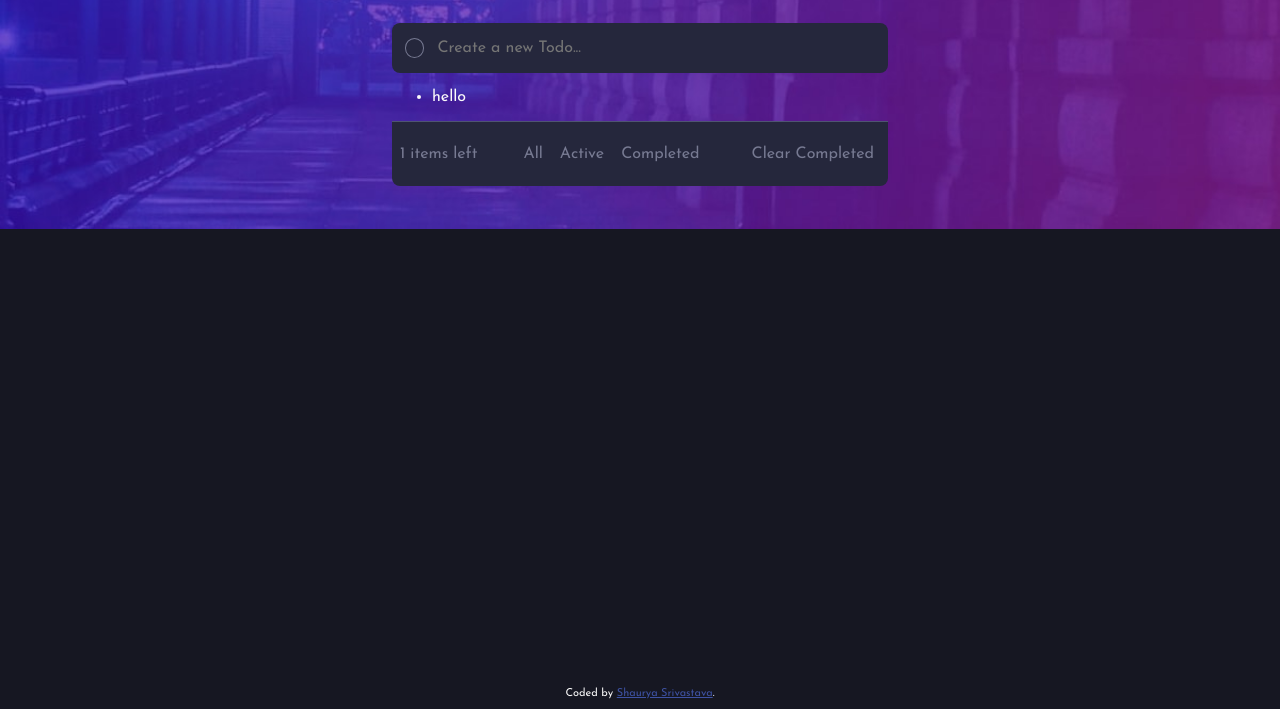
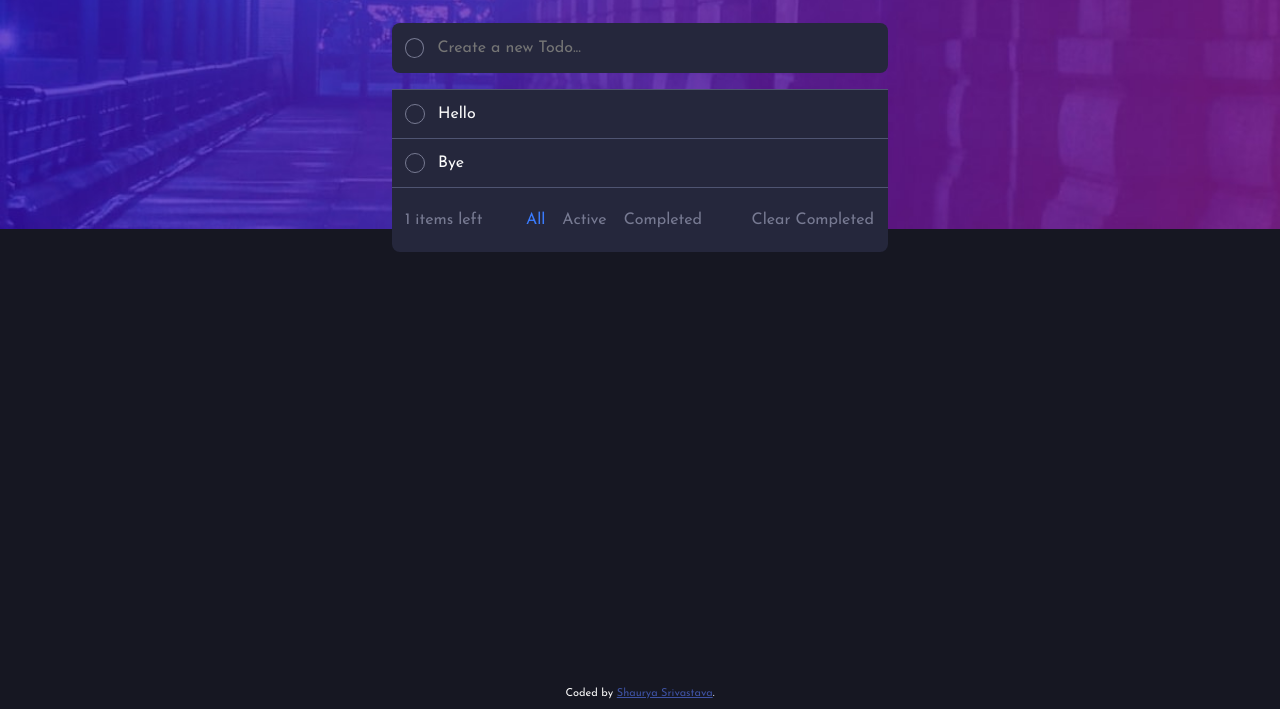
Before and after one commit to Thunderer9506/TODO-App.github.io, a plain HTML site: page index.html in a window 1280 px wide. Shown: the part 91-800 px from the top of the page. Drawn offline with Linux system fonts and the light colour scheme.

Commit message:
completed the over all design and only dynamic changes are left

```diff
--- a/index.html
+++ b/index.html
@@ -42,14 +42,21 @@
 
     <div class="todoBody">
       <ul class="todoList">
-        <li>hello</li>
+        <li>
+          <button class="complete" type="button"></button>
+          <p class="todo">Hello</p>
+        </li>
+        <li>
+          <button class="complete" type="button"></button>
+          <p class="todo">Bye</p>
+        </li>
       </ul>
       <div class="todoBottom">
         <p class="itemsLeft">1 items left</p>
         <div class="filters">
-          <button type="button">All</button>
-          <button type="button">Active</button>
-          <button type="button">Completed</button>
+          <button type="button" class="active">All</button>
+          <button type="button" class="">Active</button>
+          <button type="button" class="">Completed</button>
         </div>
         <button type="button">Clear Completed</button>
 
--- a/style.css
+++ b/style.css
@@ -89,6 +89,29 @@ body{
     }
 }
 
+.todoList{
+    list-style: none;
+    margin: 0;
+    margin-top: 1rem;
+    padding: 0;
+    background-color: hsl(235, 24%, 19%);
+    li{
+        display: flex;
+        align-items: center;
+        border-top: 1px solid hsl(233, 18%, 38%);
+    }
+    .complete{
+        height: 20px;
+        width: 20px;
+        border-radius: 100%;
+        border: 1px solid hsl(234, 11%, 52%);
+        background-color: transparent;
+        margin-right: 13px;
+        margin-left: 13px;
+        cursor: pointer;
+    }
+}
+
 
 .todoBottom{
     border-top: 1px solid hsl(233, 18%, 38%);
@@ -107,5 +130,12 @@ body{
         font-size: 1rem;
         font-family: 'Josefin Sans';
         font-weight: 400;
+        cursor: pointer;
+    }
+    .itemsLeft{
+        padding-left: 5px;
+    }
+    .active{
+        color: hsl(220, 98%, 61%);
     }
 }
```
